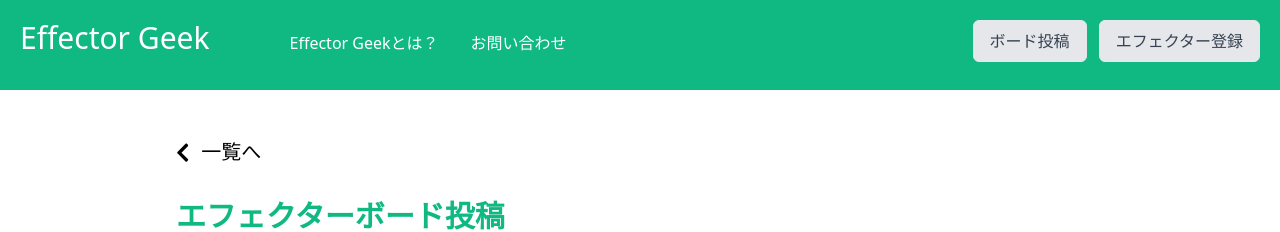
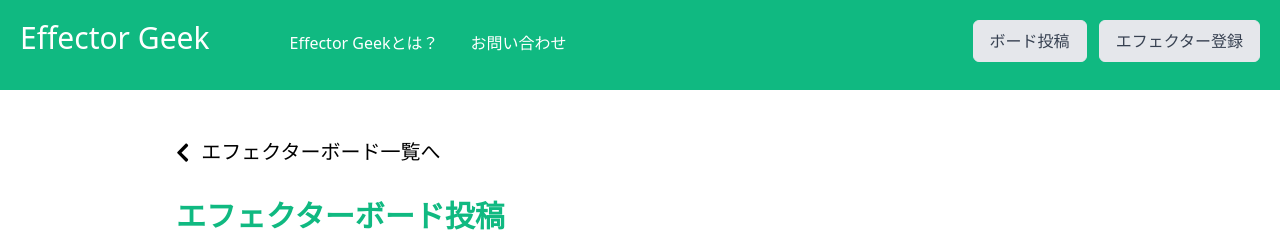
Before and after one commit to sekiyan372/effector-geek, a Next.js app: page /boards/new in a window 1280 px wide. Shown: the top 232 px of the page. Built offline with nearby package versions, Linux system fonts and the light colour scheme; no server answers.

Commit message:
テキストも変更できるように

```diff
--- a/src/components/LinkIndex.tsx
+++ b/src/components/LinkIndex.tsx
@@ -5,13 +5,14 @@
 
 type Props = {
   href: string
+  text: string
 }
 
 const LinkIndex: FC<Props> = (props) => (
-  <Link href={props.href}>
-    <div className="mb-8 w-24 cursor-pointer">
+  <Link href={ props.href }>
+    <div className="mb-8 cursor-pointer">
       <FontAwesomeIcon icon={ faChevronLeft } size="lg" />
-      <a className="ml-3 text-xl">一覧へ</a>
+      <a className="ml-3 text-xl">{ props.text }</a>
     </div>
   </Link>
 )
--- a/src/pages/boards/[id].tsx
+++ b/src/pages/boards/[id].tsx
@@ -23,7 +23,7 @@
     <>
       <Head title={`${ props.article.artist }のエフェクターボード`} />
       <section className="m-12">
-        <LinkIndex href="/boards" />
+        <LinkIndex href="/boards" text="エフェクターボード一覧へ" />
         <Heading>
           { props.article.artist }
           { props.article.band && (
--- a/src/pages/boards/new.tsx
+++ b/src/pages/boards/new.tsx
@@ -191,7 +191,7 @@
       <Head title="エフェクターボード投稿" />
       <section>
         <div className="m-12">
-          <LinkIndex />
+          <LinkIndex href="/boards" text="エフェクターボード一覧へ" />
           <Heading>エフェクターボード投稿</Heading>
           <p className="mb-10 text-red-400">* がついた項目は必須項目です。</p>
 
--- a/src/pages/effectors/[id].tsx
+++ b/src/pages/effectors/[id].tsx
@@ -22,7 +22,7 @@
     <>
       <Head title="エフェクター" />
       <section className="m-12">
-        <LinkIndex href="/effectors" />
+        <LinkIndex href="/effectors" text="エフェクター一覧へ" />
         <Heading>
           { props.effector.brand }
           <span className="ml-5">{ props.effector.name }</span>
--- a/src/pages/effectors/new.tsx
+++ b/src/pages/effectors/new.tsx
@@ -89,7 +89,7 @@
     <>
       <Head title="エフェクター登録" />
       <section className="m-12">
-        <LinkIndex />
+        <LinkIndex href="/effectors" text="エフェクター一覧へ" />
         <Heading>エフェクター登録</Heading>
         <p className="mb-10 text-red-400">* がついた項目は必須項目です。</p>
 
```
